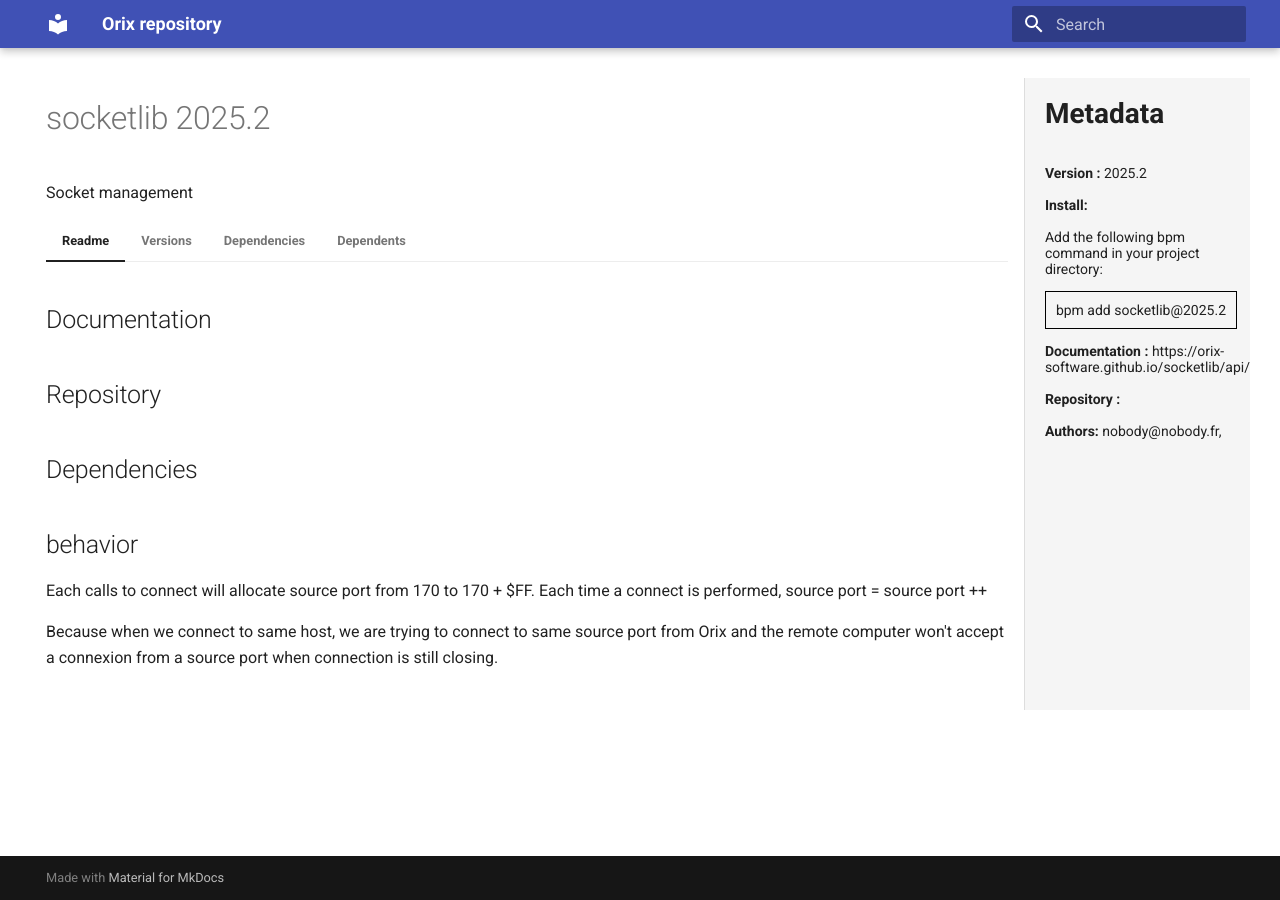
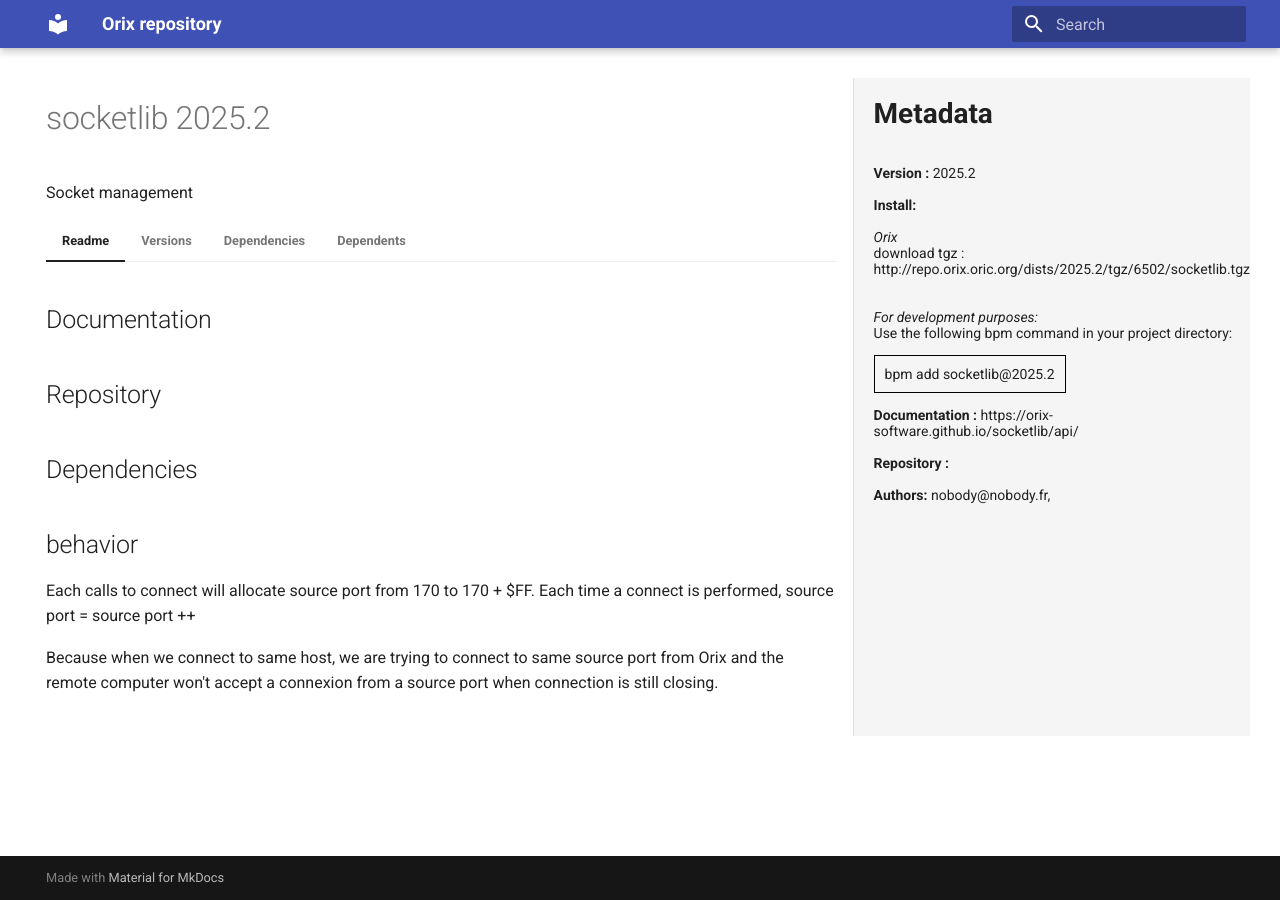
Before and after one commit to oriclibs/oriclibs.github.io, an MkDocs documentation site: the page built from docs/socketlib/2025.2/index.md, in a window 1280 px wide. Built offline with MkDocs 1.6.1 and Material for MkDocs 9.7.7, drawn with Linux system fonts in a browser that asks for light colours.

Commit message:
Mise à jour automatique via GitHub Actions

```diff
--- a/docs/socketlib/2025.2/index.md
+++ b/docs/socketlib/2025.2/index.md
@@ -22,13 +22,15 @@
 
 === "Versions"
 
+    !!! abstract "[socketlib : 2025.4](../2025.4)"
+
 === "Dependencies"
 
-    inetlib 2024.4
-    ch395lib 2024.4
+    !!! abstract "[inetlib 2024.4](../../inetlib/2024.4 )"
+    !!! abstract "[ch395lib 2024.4](../../ch395lib/2024.4 )"
 
 === "Dependents"
 </div>
-<div class="content-right"><h1>Metadata</h1><br><b>Version :</b> 2025.2<br><br><b>Install:</b><br><br>Add the following bpm command in your project directory:<br><p class="encadre">bpm add socketlib@2025.2</p><br><b>Documentation :</b> https://orix-software.github.io/socketlib/api/<br><br><b>Repository : </b><br><br><b>Authors:</b> nobody@nobody.fr,
+<div class="content-right"><h1>Metadata</h1><br><b>Version :</b> 2025.2<br><br><b>Install:</b><br><br><i>Orix</i><br>download tgz : http://repo.orix.oric.org/dists/2025.2/tgz/6502/socketlib.tgz<br><i><br><br>For development purposes:</i><br>Use the following bpm command in your project directory:<br><p class="encadre">bpm add socketlib@2025.2</p><br><b>Documentation :</b> https://orix-software.github.io/socketlib/api/<br><br><b>Repository : </b><br><br><b>Authors:</b> nobody@nobody.fr,
 </div>
 </div>
```
Also changed, not shown: docs/ch395lib/2024.4/index.md (+2 -1 lines), docs/inetlib/2025.1/index.md (+2 -1 lines), docs/socketlib/2025.4/index.md (+5 -3 lines), docs/zx02/2025.4/index.md (+2 -1 lines).
